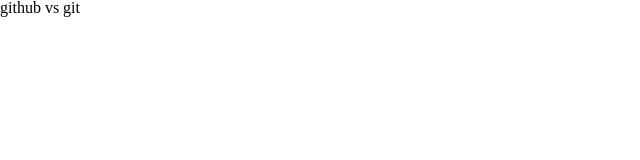
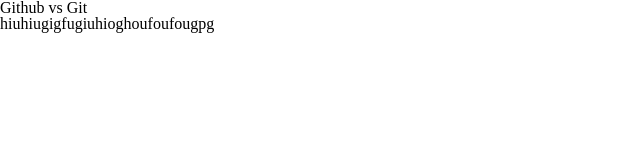
Before and after one commit to giorgikenchxa0/giorgi000, a plain HTML site: page index.html in a window 1280 px wide. Shown: the whole page, without its empty margins (0-640 px from the left). Drawn offline with Linux system fonts and the light colour scheme.

Commit message:
Update index.html

```diff
--- a/index.html
+++ b/index.html
@@ -7,6 +7,7 @@
     <link rel="stylesheet" href="style.css">
 </head>
 <body>
-    <h1>github vs git</h1>
+    <h1>Github vs Git</h1>
+    <p>hiuhiugigfugiuhioghoufoufougpg</p>
 </body>
 </html>
```
